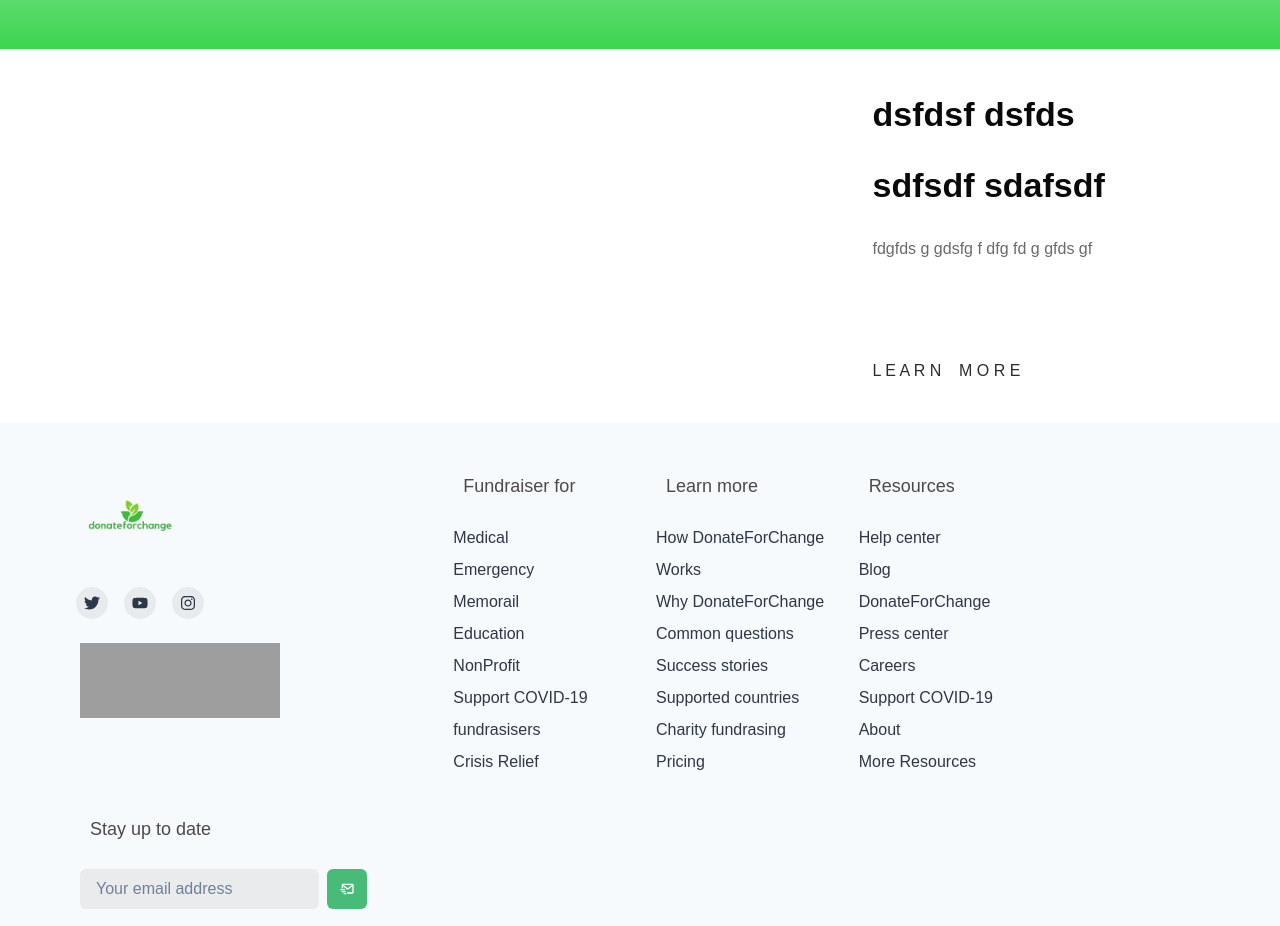
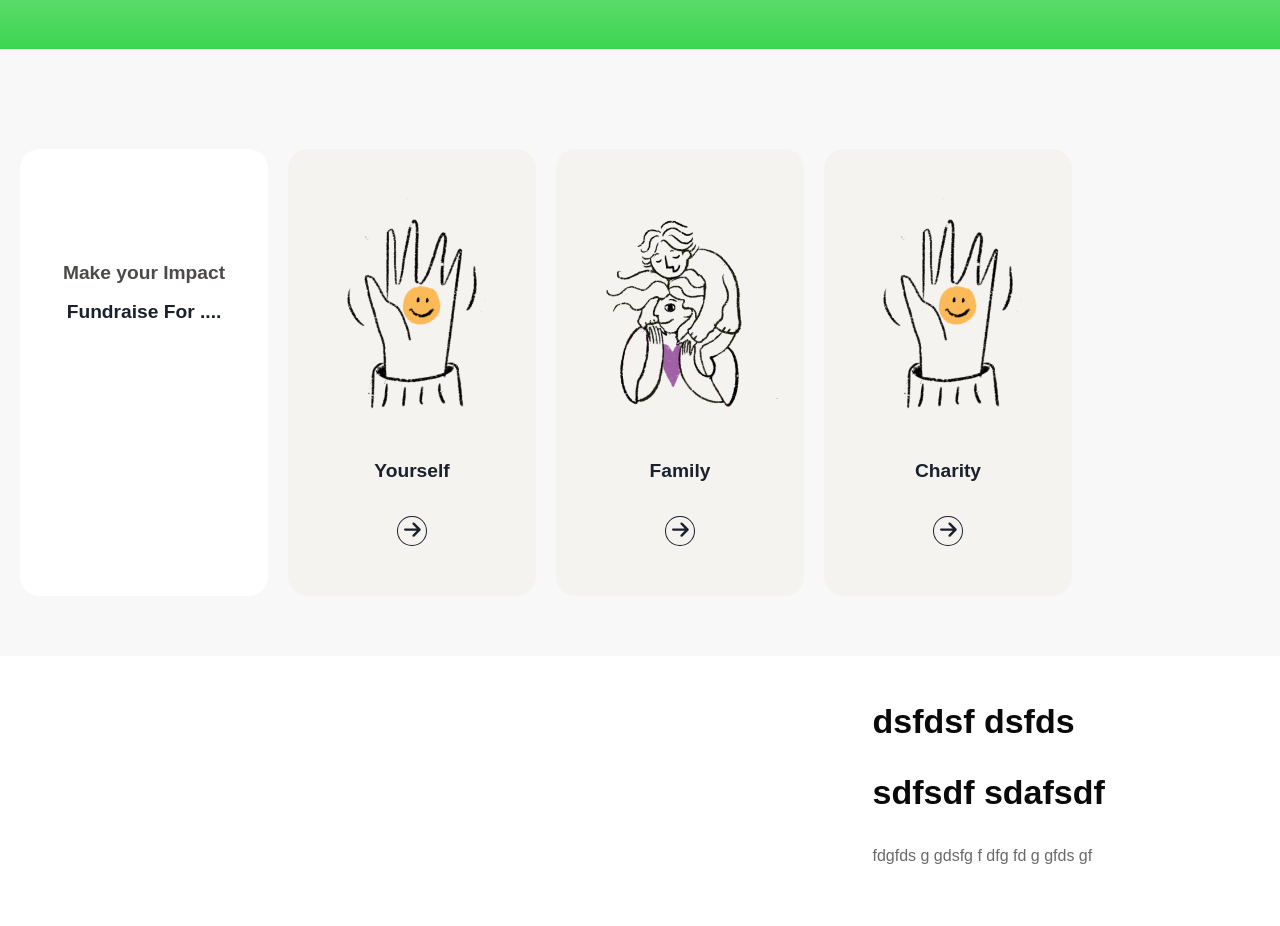
Before and after one commit to gb751006/bouncy-invention-713, a React (Create React App) app in the folder Frontend/: page / in a window 1280 px wide. Shown: the part 1466-2392 px from the top of the page. Built offline with nearby package versions, Linux system fonts and the light colour scheme; grey boxes are pictures that could not be loaded.

Commit message:
banner work

```diff
--- a/Frontend/src/Components/Home.jsx
+++ b/Frontend/src/Components/Home.jsx
@@ -5,6 +5,7 @@ import Footer from "./Footer";
 import logo from "../Images/DonateForChange_logo-removebg-preview.png";
 import Homeguide from "../Pages/Homeguide"
 import Assure from "../Pages/Assures";
+import Bannercard from "../Pages/Bannercard";
 
 
 const Home = () => {
@@ -89,6 +90,7 @@ const Home = () => {
 
       {/********************* * start-section ***************/}
      <Assure/>
+     <Bannercard/>
       <div className="arrange">
         <div className="arrangeSec">
           <div className="arrimg">{/* <img src={meetImg} alt="" /> */}</div>
--- /dev/null
+++ b/Frontend/src/Pages/Bannercard.jsx
@@ -0,0 +1,40 @@
+import React from "react";
+import "../styles/bannercard.css";
+import yourself from "../Images/start-yourself@2x.png";
+import family from "../Images/start-friends-Family@2x.png";
+import charity from "../Images/start-yourself@2x.png";
+import { FontAwesomeIcon } from "@fortawesome/react-fontawesome";
+import { faArrowRight } from "@fortawesome/free-solid-svg-icons";
+const Bannercard = () => {
+  return (
+    <div className="CBMain">
+      <div>
+        <p>Make your Impact</p>
+        <h2>Fundraise For ....</h2>
+      </div>
+      <div>
+        <img width={"100%"} src={yourself} alt="" />
+        <div>Yourself</div>
+        <div className="arrow">
+          <FontAwesomeIcon icon={faArrowRight} />
+        </div>
+      </div>
+      <div>
+        <img width={"100%"} src={family} alt="" />
+        <div>Family</div>
+        <div className="arrow">
+          <FontAwesomeIcon icon={faArrowRight} />
+        </div>
+      </div>
+      <div>
+        <img width={"100%"} src={charity} alt="" />
+        <div>Charity</div>
+        <div className="arrow">
+          <FontAwesomeIcon icon={faArrowRight} />
+        </div>
+      </div>
+    </div>
+  );
+};
+
+export default Bannercard;
--- /dev/null
+++ b/Frontend/src/styles/bannercard.css
@@ -0,0 +1,60 @@
+.CBMain{
+    margin-top: 80px;
+    margin-bottom: 40px;
+    width: 100%;
+    display: flex;
+    padding: 20px;
+    gap: 20px;
+}
+.CBMain>div{
+    width: 20%;
+    /* border: 1px solid red; */
+    padding: 50px 10px;
+    font-size: larger;
+    font-weight: bolder;
+    text-align: center;
+    border-radius: 20px;
+background-color: rgb(245, 243, 240);
+}
+.CBMain>div:hover{
+    border: 1px solid #02a95c;;
+background-color: rgb(245, 243, 240);
+}
+
+.CBMain>div:nth-child(1){
+    width: 20%;
+    border: 0px solid red;
+    padding: 100px 10px;
+    text-align: center;
+    background-color: white;
+
+}
+.CBMain>div>div{
+    margin-top: 30px;
+}
+
+.arrow{
+    border: 1px solid;
+    width: 30px;
+    border-radius: 50%;
+    margin: auto;
+}
+
+/* For Small Screens */
+@media screen and (max-width: 480px) {
+    .CBMain {
+        flex-direction: column;
+        align-items: center;
+    }
+
+    .CBMain>div {
+        width: calc(100% - 20px);
+        padding: 20px 10px;
+        font-size: medium;
+    }
+
+    .CBMain>div:nth-child(1) {
+        width: calc(100% - 20px);
+        padding: 40px 10px;
+    }
+}
```
Also changed, not shown: package.json (added, +8 -0 lines), 1 other file (tests, documents, lock files or other folders).
